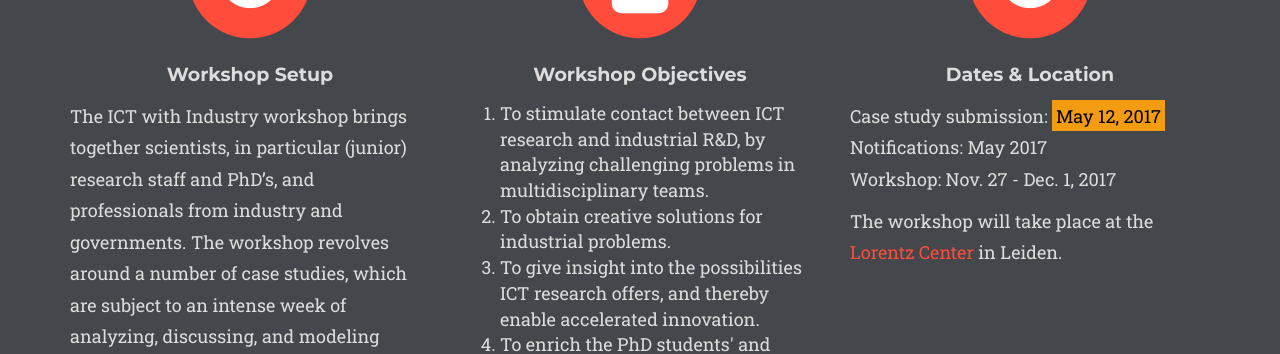
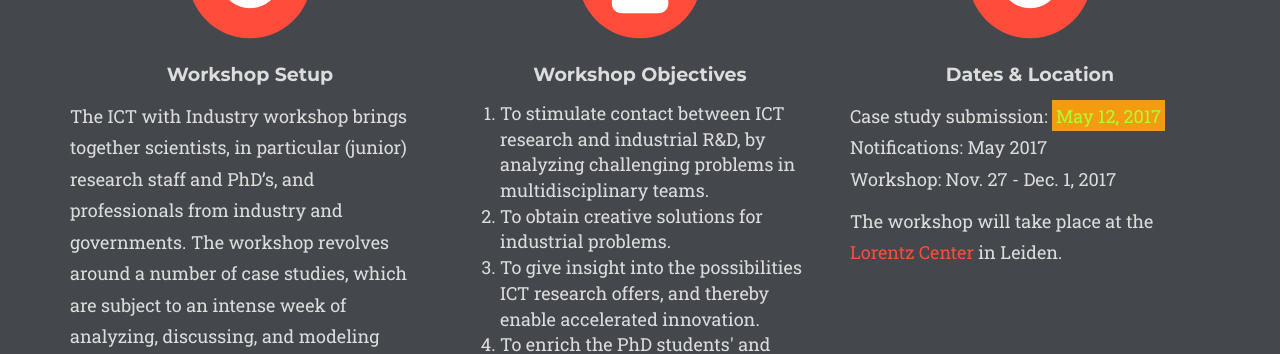
Before and after one commit to chauff/ictWI2017, a Jekyll site: the page built from index.html, in a window 1280 px wide and 1400 px high, scrolled down 808 px. Shown: the part 150-504 px from the top of the window. Built offline with Jekyll 4.4.1, drawn with Linux system fonts in a browser that asks for light colours; some web fonts are replaced.

Commit message:
css mark test

```diff
--- a/_includes/css/agency.css
+++ b/_includes/css/agency.css
@@ -3,6 +3,10 @@
  * Code licensed under the Apache License v2.0.
  * For details, see http://www.apache.org/licenses/LICENSE-2.0.
  */
+
+ mark {
+     color:greenyellow;
+ }
 
 .fa-stack {
     color: #{{ site.data.template.color.primary }};
```
